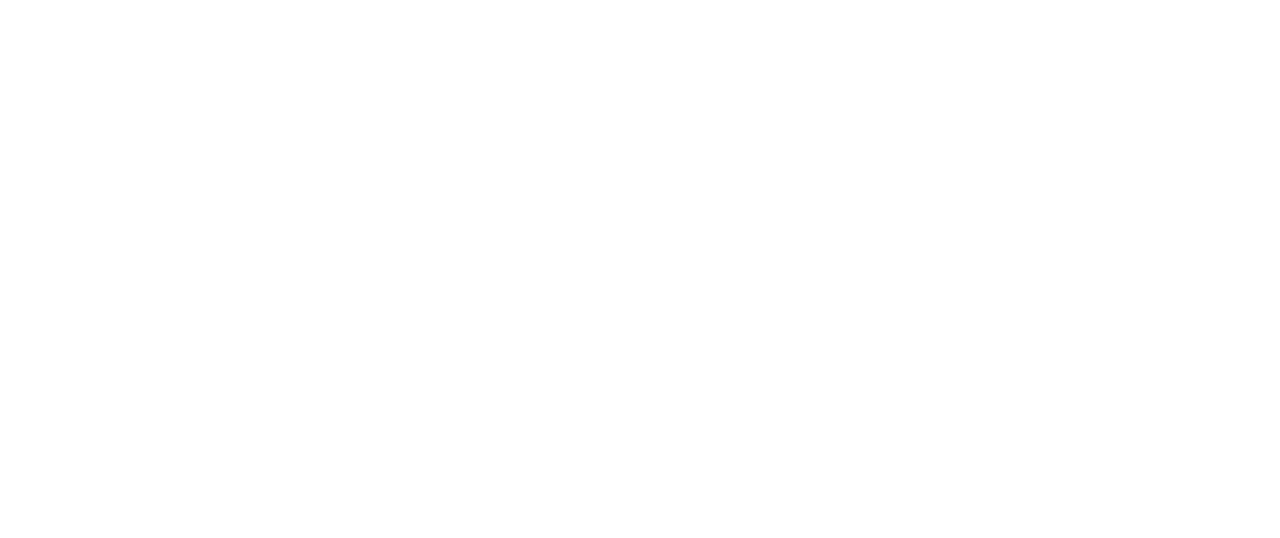
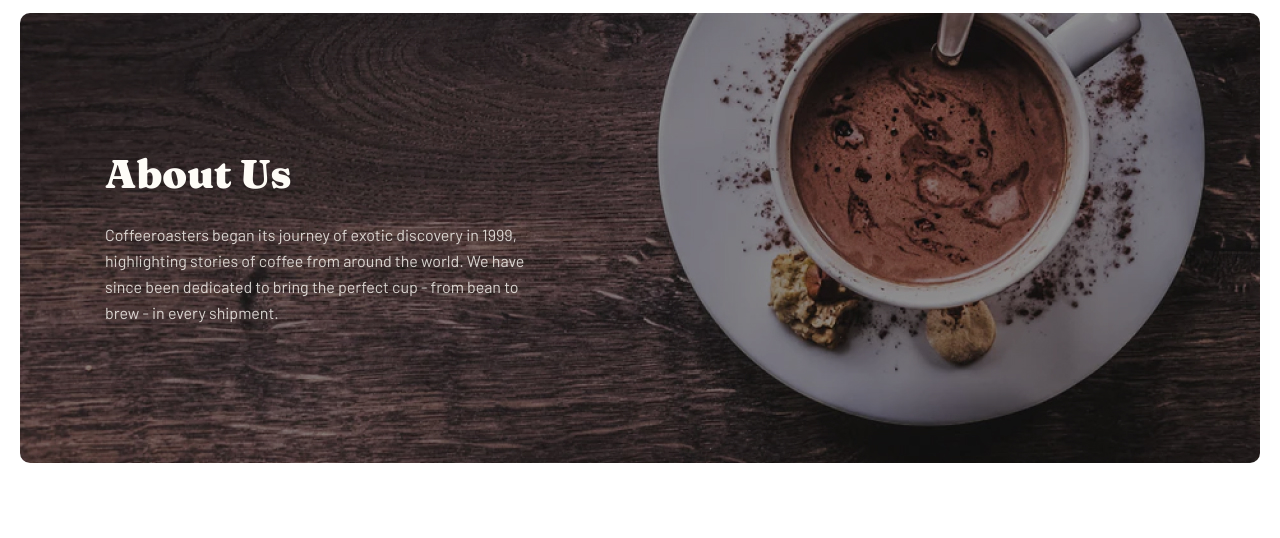
Before and after one commit to Rustamov-Javohir/coffeeroaster, a plain HTML site: page index.html in a window 1280 px wide. Drawn offline with Linux system fonts and the light colour scheme.

Commit message:
Hero done

```diff
--- a/css/main.css
+++ b/css/main.css
@@ -83,9 +83,107 @@ img {
 
 .container {
     width: 100%;
-    max-width: 1240px;
+    max-width: 1320px;
     margin-right: auto;
     margin-left: auto;
     padding-right: 20px;
     padding-left: 20px;
 }
+
+/************ MAIN STYLES START ************/
+/* HERO SECTION START */
+
+.hero-section {
+    padding-top: 8px;
+    padding-bottom: 60px;
+}
+
+.hero-section__wrapper {
+    padding: 111px 24px 87px 24px;
+    border-radius: 10px;
+    text-align: center;
+    overflow: hidden;
+    background-image: url("../images/hero-bg-img.jpg");
+    background-repeat: no-repeat;
+    background-position: center;
+    background-size: cover;
+}
+
+.hero-section__title {
+    margin: 0;
+    margin-bottom: 24px;
+    font-size: 28px;
+    line-height: 28px;
+    color: var(--hero-text-color);
+}
+
+.hero-section__desc {
+    margin: 0;
+    font-family: 'Barlow';
+    font-weight: 400;
+    font-size: 15px;
+    line-height: 25px;
+    color: var(--hero-text-color);
+    opacity: 0.8;
+}
+
+
+/* TABLET RESPONSIVE START */
+@media only screen and (min-width: 768px) {
+    .hero-section {
+        padding-top: 13px;
+        padding-bottom: 72px;
+    }
+
+    .hero-section__wrapper {
+        padding: 118px 58px;
+        text-align: left;
+        background-position: -70px 0;
+    }
+
+    .hero-section__start {
+        width: 398px;
+    }
+
+    .hero-section__title {
+        font-size: 32px;
+        line-height: 40px;
+    }
+
+}
+
+/* TABLET RESPONSIVE END */
+
+/* DESKTOP RESPONSIVE START */
+@media only screen and (min-width: 1024px) {
+    .hero-section {
+        padding-bottom: 72px;
+    }
+
+    .hero-section__wrapper {
+        padding: 137px 85px;
+        text-align: left;
+        background-position: center;
+    }
+
+    .hero-section__start{
+        width: 445px;
+    }
+
+    .hero-section__title {
+        font-size: 40px;
+        line-height: 48px;
+    }
+
+    .hero-section__desc {
+        font-size: 16px;
+        line-height: 26px;
+    }
+
+}
+
+/* DESKTOP RESPONSIVE END */
+
+/* HERO SECTION END */
+
+/************ MAIN STYLES END ************/
--- a/index.html
+++ b/index.html
@@ -1,5 +1,6 @@
 <!DOCTYPE html>
 <html lang="en">
+
 <head>
     <meta charset="UTF-8">
     <meta http-equiv="X-UA-Compatible" content="IE=edge">
@@ -8,9 +9,32 @@
     <link rel="stylesheet" href="./css/normalize.css">
     <link rel="stylesheet" href="./css/main.css">
 </head>
+
 <body>
+    <!-- MAIN START -->
+    <main class="site-main">
 
+        <!-- HERO SECTION START -->
+        <section class="hero-section">
+            <div class="container">
+                <div class="hero-section__wrapper">
+                    <div class="hero-section__start">
+                        <h2 class="hero-section__title">About Us</h2>
+                        <p class="hero-section__desc">Coffeeroasters began its journey of exotic discovery in 1999,
+                            highlighting stories of coffee from around the world. We have since been dedicated to bring
+                            the
+                            perfect cup - from bean to brew - in every shipment.
+                        </p>
+                    </div>
+                </div>
+            </div>
+        </section>
+        <!-- HERO SECTION END -->
+
+    </main>
+    <!-- MAIN END -->
 
     <script src="./js/main.js"></script>
 </body>
+
 </html>
```
Also changed, not shown: images/hero-bg-img.jpg (added).
